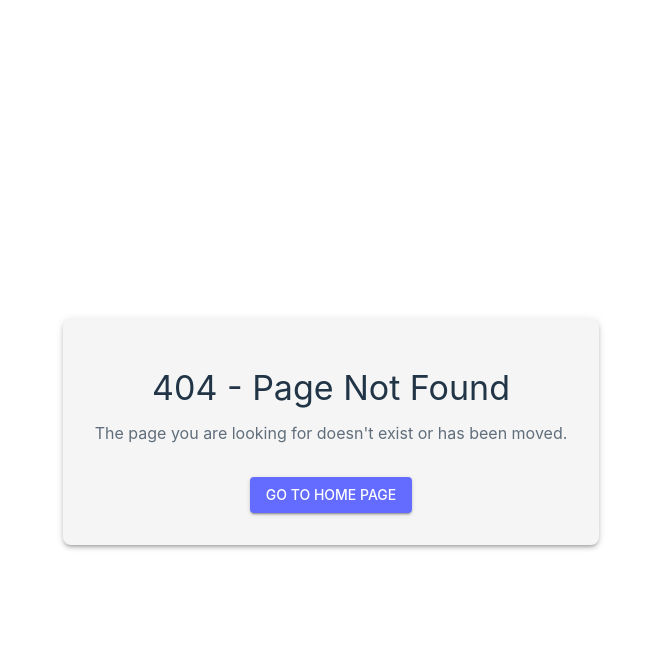
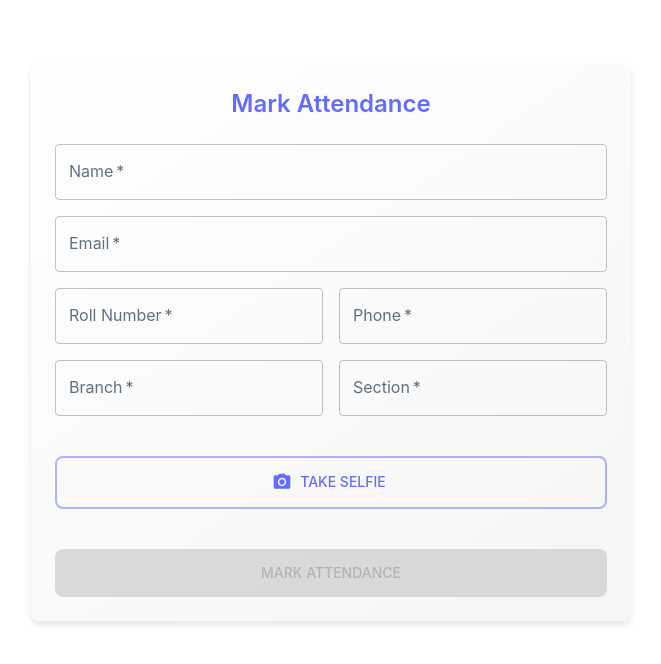
Before and after one commit to AnilKumar145/QR_Frontend, a React (Vite) app: page /mark-attendance/1 in a window 1280 px wide. Before the commit this address had no page. Shown: the top 664 px of the page, without its empty margins (309-970 px from the left). Built offline with nearby package versions, Linux system fonts and the light colour scheme; no server answers; some icons are missing.

Commit message:
multiple locations related code updatedddd

```diff
--- a/src/App.tsx
+++ b/src/App.tsx
@@ -59,6 +59,7 @@ function App() {
           <Routes>
             <Route path="/" element={<QRCodeDisplay />} />
             <Route path="/attendance/:sessionId" element={<AttendanceMarking />} />
+            <Route path="/mark-attendance/:sessionId" element={<AttendanceMarking />} />
             <Route path="/admin/login" element={<AdminLogin />} />
 
             {/* Protected Routes */}
--- a/src/components/AttendanceMarking.tsx
+++ b/src/components/AttendanceMarking.tsx
@@ -12,28 +12,11 @@ import {
 import { PhotoCamera } from '@mui/icons-material';
 import Webcam from 'react-webcam';
 import { useGeolocation } from '../hooks/useGeoLocation';
-import { attendanceService } from '../services/attendanceService';
+import { api } from '../api';
 import { useParams } from 'react-router-dom';
+import axios from 'axios';
 
-interface ApiError extends Error {
-    response?: {
-        data?: {
-            detail?: string | object;
-        };
-    };
-}
-
-interface LocationErrorDetail {
-    error: string;
-    message: string;
-    your_location: {
-        lat: number;
-        lon: number;
-    };
-    distance: number;
-    max_allowed_distance: number;
-}
-
+// Keep the GeoLocation interface as it's used by the useGeolocation hook
 interface GeoLocation {
     latitude: number;
     longitude: number;
@@ -41,19 +24,12 @@ interface GeoLocation {
     accuracy: number;
 }
 
-const validateLocation = async (location: GeoLocation) => {
-    try {
-        const response = await attendanceService.validateLocation(
-            location.latitude,
-            location.longitude
-        );
-        console.log('Location validation response:', response);
-        return response.is_valid;
-    } catch (error) {
-        console.error('Location validation failed:', error);
-        throw error;
+// Simple interface for location validation response
+interface LocationValidationResponse {
+    is_valid: boolean;
+    distance_meters: number;
+    max_allowed_distance_meters: number;
 }
-};
 
 const validateEmail = (email: string) => {
     const re = /^[a-zA-Z0-9._%+-]+@[a-zA-Z0-9.-]+\.[a-zA-Z]{2,}$/;
@@ -67,8 +43,8 @@ const validatePhone = (phone: string) => {
 };
 
 export const AttendanceMarking: React.FC = () => {
-    const { sessionId } = useParams();
-    const [formData, setFormData] = useState({
+    const { sessionId } = useParams<{ sessionId: string }>();
+    const [formValues, setFormValues] = useState({
         name: '',
         email: '',
         roll_no: '',
@@ -81,9 +57,52 @@ export const AttendanceMarking: React.FC = () => {
     const [loading, setLoading] = useState(false);
     const [error, setError] = useState<string | ReactNode | null>(null);
     const [success, setSuccess] = useState(false);
+    const [locationValid, setLocationValid] = useState<boolean | null>(null);
 
     const webcamRef = useRef<Webcam>(null);
     const { location } = useGeolocation();
+
+    // Validate location with the backend
+    const validateLocation = async (loc: GeoLocation): Promise<boolean> => {
+        try {
+            const response = await api.get('/utils/location/validate', {
+                params: {
+                    lat: loc.latitude,
+                    lon: loc.longitude
+                }
+            });
+
+            const data = response.data as LocationValidationResponse;
+            return data.is_valid;
+        } catch (error) {
+            if (axios.isAxiosError(error) && error.response) {
+                console.error('Location validation error:', error.response.data);
+                // If we get a specific error message from the server, use it
+                if (error.response.data.detail) {
+                    setError(`Location error: ${error.response.data.detail}`);
+                }
+            } else {
+                console.error('Location validation error:', error);
+            }
+            return false;
+        }
+    };
+
+    // Check location validity when location changes
+    useEffect(() => {
+        if (location) {
+            const checkLocation = async () => {
+                const isValid = await validateLocation(location);
+                setLocationValid(isValid);
+
+                if (!isValid) {
+                    setError("Your location is outside the allowed area. Please ensure you are within the venue boundaries.");
+                }
+            };
+
+            checkLocation();
+        }
+    }, [location]);
 
     useEffect(() => {
         if (navigator.geolocation) {
@@ -98,8 +117,8 @@ export const AttendanceMarking: React.FC = () => {
     }, []);
 
     const handleInputChange = (e: React.ChangeEvent<HTMLInputElement>) => {
-        setFormData({
-            ...formData,
+        setFormValues({
+            ...formValues,
             [e.target.name]: e.target.value
         });
     };
@@ -119,37 +138,38 @@ export const AttendanceMarking: React.FC = () => {
 
     const handleSubmit = async (e: React.FormEvent) => {
         e.preventDefault();
+        setLoading(true);
         setError(null);
-        setLoading(true);
 
         try {
-            // Enhanced form validations
-            if (!formData.name.trim()) {
+            // Validate form data...
+
+            if (!formValues.name.trim()) {
                 setError('Name is required.');
                 setLoading(false);
                 return;
             }
-            if (!validateEmail(formData.email)) {
+            if (!validateEmail(formValues.email)) {
                 setError('Please enter a valid email address (e.g., student@example.com).');
                 setLoading(false);
                 return;
             }
-            if (!formData.roll_no.trim()) {
+            if (!formValues.roll_no.trim()) {
                 setError('Roll number is required.');
                 setLoading(false);
                 return;
             }
-            if (!validatePhone(formData.phone)) {
+            if (!validatePhone(formValues.phone)) {
                 setError('Please enter a valid 10-digit phone number.');
                 setLoading(false);
                 return;
             }
-            if (!formData.branch.trim()) {
+            if (!formValues.branch.trim()) {
                 setError('Branch is required.');
                 setLoading(false);
                 return;
             }
-            if (!formData.section.trim()) {
+            if (!formValues.section.trim()) {
                 setError('Section is required.');
                 setLoading(false);
                 return;
@@ -157,6 +177,13 @@ export const AttendanceMarking: React.FC = () => {
 
             if (!location) {
                 setError("Location data is not available. Please enable location services and refresh the page.");
+                setLoading(false);
+                return;
+            }
+
+            // Check if location is valid
+            if (locationValid === false) {
+                setError("Your location is outside the allowed area. Please ensure you are within the venue boundaries.");
                 setLoading(false);
                 return;
             }
@@ -173,67 +200,35 @@ export const AttendanceMarking: React.FC = () => {
                 return;
             }
 
-            // Log the data being sent to help debug
-            console.log('Submitting attendance with data:', {
-                session_id: sessionId,
-                ...formData,
-                location_lat: location ? Number(location.latitude.toFixed(6)) : null,
-                location_lon: location ? Number(location.longitude.toFixed(6)) : null,
-                selfie: selfie,
+            // Create form data
+            const submitData = new FormData();
+            submitData.append('session_id', sessionId);
+            submitData.append('name', formValues.name);
+            submitData.append('email', formValues.email);
+            submitData.append('roll_no', formValues.roll_no);
+            submitData.append('phone', formValues.phone);
+            submitData.append('branch', formValues.branch);
+            submitData.append('section', formValues.section);
+            submitData.append('location_lat', location.latitude.toFixed(6));
+            submitData.append('location_lon', location.longitude.toFixed(6));
+            submitData.append('selfie', selfie);
+
+            // Submit to the correct API endpoint
+            await api.post('/attendance/mark', submitData, {
+                headers: {
+                    'Content-Type': 'multipart/form-data',
+                },
             });
 
-            // Pre-validate location before form submission
-            const isLocationValid = await validateLocation(location);
-            if (!isLocationValid) {
-                setError(
-                    <div>
-                        <strong>Location validation failed</strong>
-                        <p>You appear to be far from the institution campus in Vijayawada.</p>
-                        <p>Attendance can only be marked when you are physically present on campus.</p>
-                    </div>
-                );
-                setLoading(false);
-                return;
-            }
-
-            // Submit the attendance
-            await attendanceService.markAttendance({
-                session_id: sessionId,
-                ...formData,
-                location_lat: Number(location.latitude.toFixed(6)),
-                location_lon: Number(location.longitude.toFixed(6)),
-                selfie: selfie,
-            });
-
+            // Handle success...
             setSuccess(true);
-        } catch (err: unknown) {
-            const error = err as ApiError;
-            console.error('Attendance submission error:', error);
-
-            if (error.response?.data?.detail && typeof error.response.data.detail === 'object') {
-                const detail = error.response.data.detail as LocationErrorDetail;
-                if (detail.error === "Location out of range") {
-                    setError(
-                        <div>
-                            <strong>You are too far from campus</strong>
-                            <p>{detail.message}</p>
-                            <p>Attendance can only be marked when you are physically present on the Vijayawada campus.</p>
-                            <small>
-                                Your location: {detail.your_location.lat.toFixed(4)}, {detail.your_location.lon.toFixed(4)}
-                                <br />
-                                Distance from campus: {detail.distance.toLocaleString()} meters
-                                <br />
-                                Maximum allowed distance: {detail.max_allowed_distance.toLocaleString()} meters
-                            </small>
-                        </div>
-                    );
-                }
+        } catch (error) {
+            // Handle error...
+            console.error('Error submitting attendance:', error);
+            if (axios.isAxiosError(error) && error.response) {
+                setError(`Failed to submit attendance: ${error.response.data.detail || 'Please try again.'}`);
             } else {
-                setError(
-                    typeof error.response?.data?.detail === 'string' ? error.response.data.detail :
-                    error.message ||
-                    'Failed to submit attendance. Please ensure you are on campus in Vijayawada.'
-                );
+                setError('Failed to submit attendance. Please try again.');
             }
         } finally {
             setLoading(false);
@@ -303,7 +298,7 @@ export const AttendanceMarking: React.FC = () => {
                             fullWidth
                             label="Name"
                             name="name"
-                            value={formData.name}
+                            value={formValues.name}
                             onChange={handleInputChange}
                             required
                             sx={{
@@ -317,7 +312,7 @@ export const AttendanceMarking: React.FC = () => {
                             label="Email"
                             name="email"
                             type="email"
-                            value={formData.email}
+                            value={formValues.email}
                             onChange={handleInputChange}
                             required
                             sx={{
@@ -335,7 +330,7 @@ export const AttendanceMarking: React.FC = () => {
                                 fullWidth
                                 label="Roll Number"
                                 name="roll_no"
-                                value={formData.roll_no}
+                                value={formValues.roll_no}
                                 onChange={handleInputChange}
                                 required
                                 sx={{
@@ -348,7 +343,7 @@ export const AttendanceMarking: React.FC = () => {
                                 fullWidth
                                 label="Phone"
                                 name="phone"
-                                value={formData.phone}
+                                value={formValues.phone}
                                 onChange={handleInputChange}
                                 required
                                 sx={{
@@ -367,7 +362,7 @@ export const AttendanceMarking: React.FC = () => {
                                 fullWidth
                                 label="Branch"
                                 name="branch"
-                                value={formData.branch}
+                                value={formValues.branch}
                                 onChange={handleInputChange}
                                 required
                                 sx={{
@@ -380,7 +375,7 @@ export const AttendanceMarking: React.FC = () => {
                                 fullWidth
                                 label="Section"
                                 name="section"
-                                value={formData.section}
+                                value={formValues.section}
                                 onChange={handleInputChange}
                                 required
                                 sx={{
@@ -393,17 +388,34 @@ export const AttendanceMarking: React.FC = () => {
                     </Box>
 
                     <Box sx={{ mt: 2 }}>
-                        {showCamera ? (
-                            <Box
+                        {!selfie && !showCamera && (
+                            <Button
+                                variant="outlined"
+                                startIcon={<PhotoCamera />}
+                                onClick={() => setShowCamera(true)}
+                                fullWidth
                                 sx={{
+                                    py: 1.5,
+                                    borderRadius: 2,
+                                    borderWidth: 2,
+                                    '&:hover': {
+                                        borderWidth: 2
+                                    }
+                                }}
+                            >
+                                Take Selfie
+                            </Button>
+                        )}
+
+                        {showCamera && (
+                            <Box sx={{
                                 position: 'relative',
                                 width: '100%',
-                                    height: 'auto',
                                 borderRadius: 2,
                                 overflow: 'hidden',
-                                    boxShadow: '0 2px 4px rgba(0,0,0,0.1)'
-                                }}
-                            >
+                                boxShadow: '0 4px 6px rgba(0, 0, 0, 0.1)',
+                                mb: 2
+                            }}>
                                 <Webcam
                                     ref={webcamRef}
                                     audio={false}
@@ -442,21 +454,38 @@ export const AttendanceMarking: React.FC = () => {
                                     Capture
                                 </Button>
                             </Box>
-                        ) : (
+                        )}
+
+                        {selfie && (
+                            <Box sx={{
+                                display: 'flex',
+                                flexDirection: 'column',
+                                alignItems: 'center',
+                                gap: 1
+                            }}>
+                                <Box
+                                    component="img"
+                                    src={URL.createObjectURL(selfie)}
+                                    alt="Selfie"
+                                    sx={{
+                                        width: '100%',
+                                        maxWidth: 300,
+                                        borderRadius: 2,
+                                        boxShadow: '0 2px 4px rgba(0,0,0,0.1)'
+                                    }}
+                                />
                                 <Button
-                                variant="contained"
-                                startIcon={<PhotoCamera />}
-                                onClick={() => setShowCamera(true)}
-                                fullWidth
-                                sx={{
-                                    py: 1.5,
-                                    borderRadius: 2,
-                                    background: 'linear-gradient(45deg, #2196F3 30%, #21CBF3 90%)',
-                                    boxShadow: '0 3px 5px 2px rgba(33, 203, 243, .3)',
+                                    variant="text"
+                                    color="primary"
+                                    onClick={() => {
+                                        setSelfie(null);
+                                        setShowCamera(true);
                                     }}
+                                    sx={{ mt: 1 }}
                                 >
-                                {selfie ? 'Retake Selfie' : 'Take Selfie'}
+                                    Retake Selfie
                                 </Button>
+                            </Box>
                         )}
                     </Box>
 
--- a/src/components/QRCodeDisplay.tsx
+++ b/src/components/QRCodeDisplay.tsx
@@ -19,7 +19,8 @@ import {
 import { Refresh as RefreshIcon } from '@mui/icons-material';
 import { Timer } from './Timer';
 import { useQRSession } from '../hooks/useQRSession';
-import axios from 'axios';
+// Fix the import path to use the correct API service
+import { api } from '../api'; // Changed from '../services/api'
 
 interface Venue {
     id: number;
@@ -32,17 +33,25 @@ export const QRCodeDisplay: React.FC = () => {
     const isMobile = useMediaQuery(theme.breakpoints.down('sm'));
     const { session, loading, error, getRemainingTime, refreshSession } = useQRSession();
     const [venues, setVenues] = useState<Venue[]>([]);
-    const [selectedVenue, setSelectedVenue] = useState<string>(''); // Updated to string
+    const [selectedVenue, setSelectedVenue] = useState<string>('');
     const [venuesLoading, setVenuesLoading] = useState(false);
+    const [venueError, setVenueError] = useState<string | null>(null);
 
     useEffect(() => {
         const fetchVenues = async () => {
             try {
                 setVenuesLoading(true);
-                const response = await axios.get('https://qr-backend-1-pq5i.onrender.com/api/v1/venues/list');
+                setVenueError(null);
+                // Use the API service instead of direct axios call
+                const response = await api.get('/venues/list');
+                console.log('Venues fetched:', response.data);
                 setVenues(response.data);
+                if (response.data.length === 0) {
+                    setVenueError('No venues available. Please add venues in the admin panel.');
+                }
             } catch (err) {
                 console.error('Error fetching venues:', err);
+                setVenueError('Failed to load venues. Please try again later.');
             } finally {
                 setVenuesLoading(false);
             }
@@ -130,7 +139,13 @@ export const QRCodeDisplay: React.FC = () => {
                         Scan QR Code
                     </Typography>
 
-                    <Box sx={{ mb: 3, maxWidth: 400, mx: 'auto' }}>
+                    <Box sx={{ mb: 3, maxWidth: 400, mx: 'auto', width: '100%' }}>
+                        {venueError && (
+                            <Alert severity="info" sx={{ mb: 2 }}>
+                                {venueError}
+                            </Alert>
+                        )}
+
                         <FormControl fullWidth disabled={loading || venuesLoading}>
                             <InputLabel id="venue-select-label">Select Venue</InputLabel>
                             <Select
@@ -145,23 +160,21 @@ export const QRCodeDisplay: React.FC = () => {
                                 </MenuItem>
                                 {venues.map((venue) => (
                                     <MenuItem key={venue.id} value={venue.id.toString()}>
-                                        {venue.name} ({venue.institution_name})
+                                        {venue.name} ({venue.institution_name || 'Unknown institution'})
                                     </MenuItem>
                                 ))}
                             </Select>
                         </FormControl>
 
-                        {selectedVenue && (
                         <Button
                             variant="contained"
                             color="primary"
                             onClick={refreshSessionWithVenue}
-                                sx={{ mt: 1 }}
+                            sx={{ mt: 1, width: '100%' }}
                             disabled={loading}
                         >
-                                Generate QR for Selected Venue
+                            {selectedVenue ? 'Generate QR for Selected Venue' : 'Generate QR Code'}
                         </Button>
-                        )}
                     </Box>
 
                     {loading ? (
@@ -219,20 +232,6 @@ export const QRCodeDisplay: React.FC = () => {
                             >
                                 QR Code refreshes automatically every 2 minutes
                             </Typography>
-
-                            <IconButton
-                                onClick={() => refreshSession()}
-                                color="primary"
-                                aria-label="refresh QR code"
-                                sx={{
-                                    backgroundColor: 'rgba(0,0,0,0.05)',
-                                    '&:hover': {
-                                        backgroundColor: 'rgba(0,0,0,0.1)',
-                                    }
-                                }}
-                            >
-                                <RefreshIcon />
-                            </IconButton>
                         </>
                     )}
                 </Box>
--- /dev/null
+++ b/src/services/api.ts
@@ -0,0 +1,37 @@
+import axios from 'axios';
+
+// Use the environment variable if available, otherwise use the production URL
+const API_URL = process.env.REACT_APP_API_URL || 'https://qr-backend-p9m7.onrender.com/api/v1';
+
+export const api = axios.create({
+  baseURL: API_URL,
+  timeout: 15000, // 15 seconds timeout
+  headers: {
+    'Content-Type': 'application/json',
+  },
+});
+
+// Add a request interceptor to include auth token if available
+api.interceptors.request.use(
+  (config) => {
+    const token = localStorage.getItem('token');
+    if (token) {
+      config.headers.Authorization = `Bearer ${token}`;
+    }
+    return config;
+  },
+  (error) => {
+    return Promise.reject(error);
+  }
+);
+
+// Add a response interceptor for error handling
+api.interceptors.response.use(
+  (response) => {
+    return response;
+  },
+  (error) => {
+    console.error('API Error:', error);
+    return Promise.reject(error);
+  }
+);
```
Lines whose indentation alone changed are shown as unchanged.
